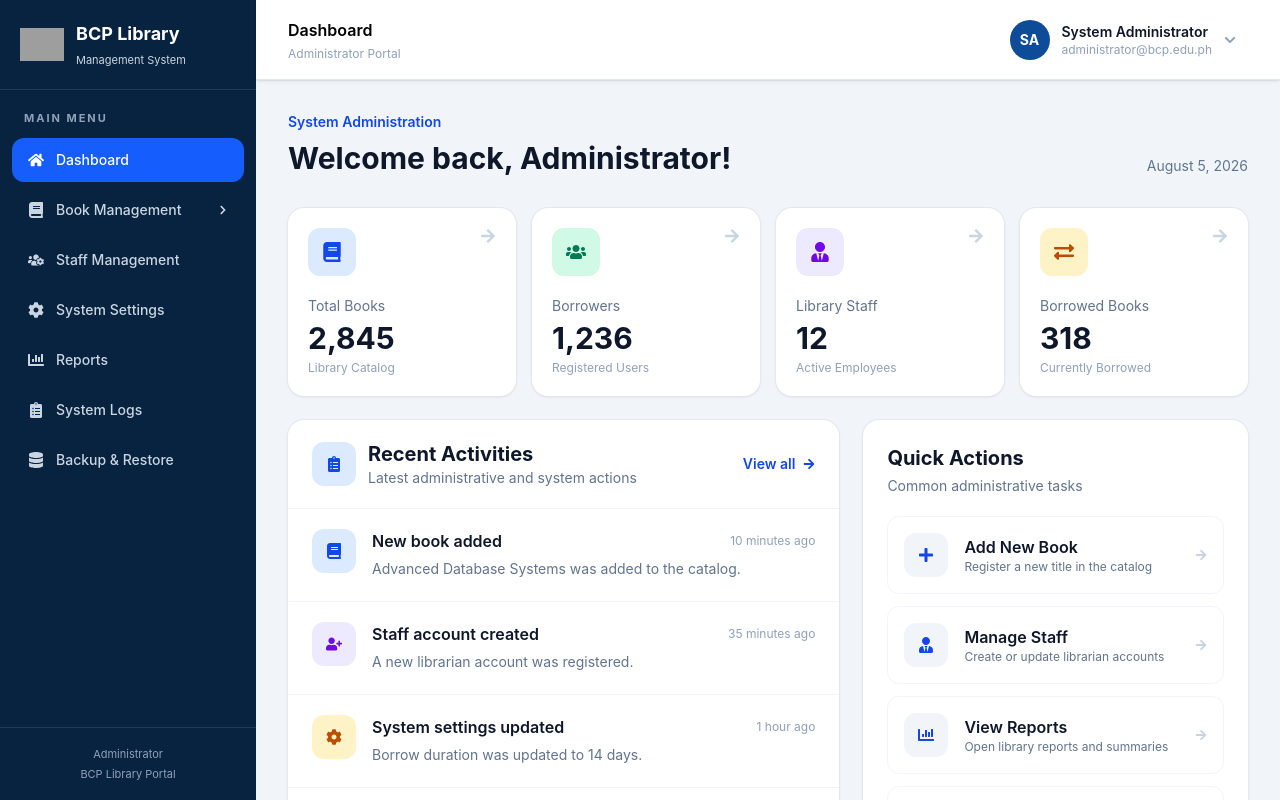
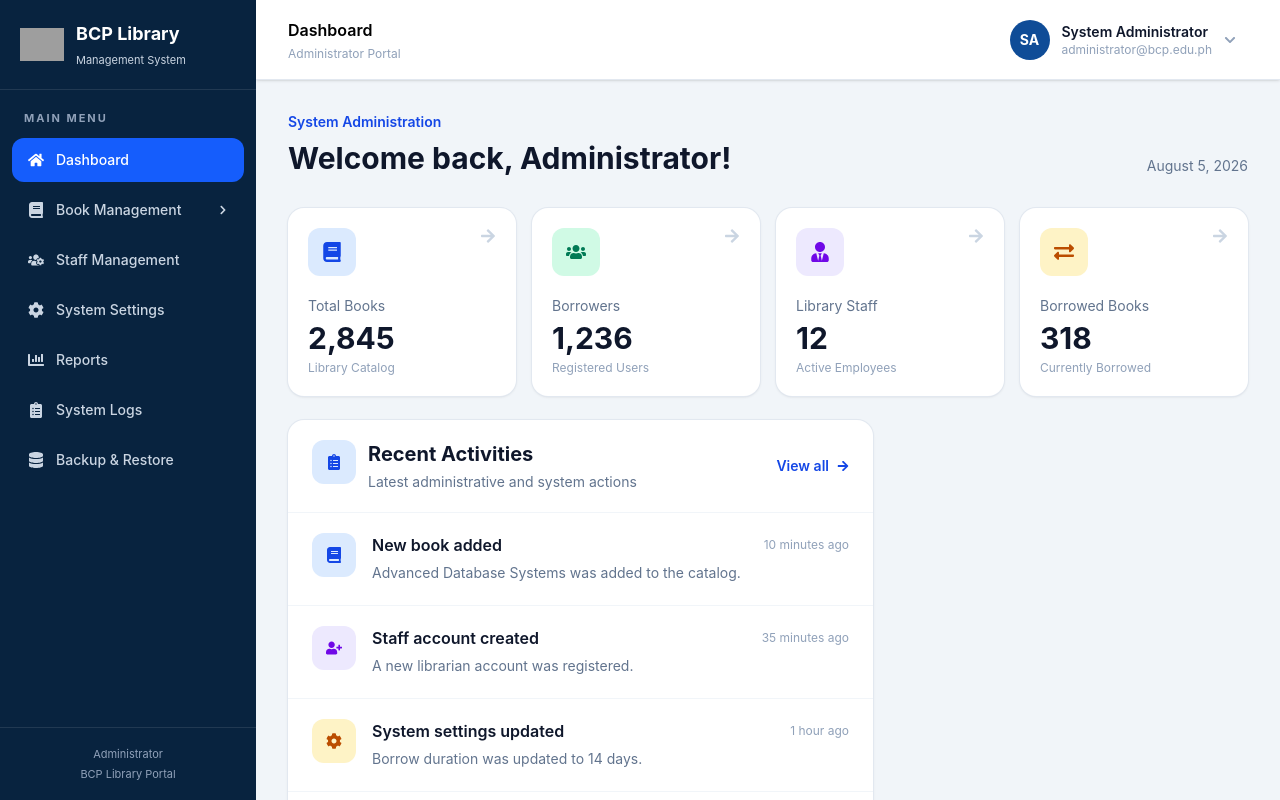
Before and after one commit to DevJiey/bcp-library, a React (Vite) app: page /admin/dashboard in a window 1280 px wide. Shown: the top 800 px of the page. Built offline with nearby package versions, Linux system fonts and the light colour scheme; sample sign-in values are in the browser's storage; grey boxes are pictures that could not be loaded.

Commit message:
Fixing UI in the Admin side

```diff
--- a/src/pages/admin/Dashboard.jsx
+++ b/src/pages/admin/Dashboard.jsx
@@ -198,21 +198,21 @@ function AdminDashboard() {
                     </div>
                 ))}
             </section>
-            <div className="mt-6 grid gap-6 xl:grid-cols-[1.5fr_0.9fr]">
+            <div className="mt-6 grid gap-4 sm:gap-6 xl:grid-cols-[1.5fr_0.9fr]">
                 {/* Recent Activities */}
                 <section className="overflow-hidden rounded-2xl bg-white shadow-sm ring-1 ring-slate-200">
-                    <div className="flex items-center justify-between border-b border-slate-100 px-6 py-5">
-                        <div className="flex items-center gap-3">
-                            <div className="flex h-11 w-11 items-center justify-center rounded-xl bg-blue-100 text-blue-700">
+                    <div className="flex flex-col gap-4 border-b border-slate-100 px-4 py-4 sm:flex-row sm:items-center sm:justify-between sm:px-6 sm:py-5">
+                        <div className="flex min-w-0 items-start gap-3">
+                            <div className="flex h-11 w-11 shrink-0 items-center justify-center rounded-xl bg-blue-100 text-blue-700">
                                 <FaClipboardList />
                             </div>
 
-                            <div>
-                                <h2 className="text-xl font-bold text-slate-900">
+                            <div className="min-w-0 flex-1">
+                                <h2 className="text-lg font-bold text-slate-900 sm:text-xl">
                                     Recent Activities
                                 </h2>
 
-                                <p className="text-sm text-slate-500">
+                                <p className="mt-1 text-sm leading-5 text-slate-500">
                                     Latest administrative and system actions
                                 </p>
                             </div>
@@ -221,7 +221,7 @@ function AdminDashboard() {
                         <button
                             type="button"
                             onClick={() => navigate("/admin/logs")}
-                            className="flex items-center gap-2 text-sm font-semibold text-blue-700 transition hover:text-blue-900"
+                            className="flex shrink-0 items-center gap-2 self-end text-sm font-semibold text-blue-700 transition hover:text-blue-900 sm:self-auto"
                         >
                             View all
                             <FaArrowRight className="text-xs" />
@@ -232,7 +232,7 @@ function AdminDashboard() {
                         {recentActivities.map((activity) => (
                             <article
                                 key={activity.id}
-                                className="flex gap-4 px-6 py-5 transition hover:bg-blue-50/40"
+                                className="flex gap-3 px-4 py-4 transition hover:bg-blue-50/40 sm:gap-4 sm:px-6 sm:py-5"
                             >
                                 <div
                                     className={`flex h-11 w-11 shrink-0 items-center justify-center rounded-xl ${activity.iconStyle}`}
@@ -242,60 +242,20 @@ function AdminDashboard() {
 
                                 <div className="min-w-0 flex-1">
                                     <div className="flex flex-col gap-1 sm:flex-row sm:items-center sm:justify-between">
-                                        <h3 className="font-semibold text-slate-900">
+                                        <h3 className="break-words font-semibold text-slate-900">
                                             {activity.title}
                                         </h3>
 
-                                        <span className="text-xs text-slate-400">
+                                        <span className="shrink-0 text-xs text-slate-400">
                                             {activity.time}
                                         </span>
                                     </div>
 
-                                    <p className="mt-1 text-sm leading-6 text-slate-500">
+                                    <p className="mt-1 break-words text-sm leading-6 text-slate-500">
                                         {activity.description}
                                     </p>
                                 </div>
                             </article>
-                        ))}
-                    </div>
-                </section>
-
-                {/* Quick Actions */}
-                <section className="rounded-2xl bg-white p-6 shadow-sm ring-1 ring-slate-200">
-                    <div className="mb-5">
-                        <h2 className="text-xl font-bold text-slate-900">
-                            Quick Actions
-                        </h2>
-
-                        <p className="mt-1 text-sm text-slate-500">
-                            Common administrative tasks
-                        </p>
-                    </div>
-
-                    <div className="space-y-3">
-                        {quickActions.map((action) => (
-                            <button
-                                key={action.label}
-                                type="button"
-                                onClick={() => navigate(action.path)}
-                                className="group flex w-full items-center gap-4 rounded-xl border border-slate-100 p-4 text-left transition hover:border-blue-200 hover:bg-blue-50"
-                            >
-                                <div className="flex h-11 w-11 shrink-0 items-center justify-center rounded-xl bg-slate-100 text-blue-700 transition group-hover:bg-blue-700 group-hover:text-white">
-                                    {action.icon}
-                                </div>
-
-                                <div className="min-w-0 flex-1">
-                                    <p className="font-semibold text-slate-900">
-                                        {action.label}
-                                    </p>
-
-                                    <p className="truncate text-xs text-slate-500">
-                                        {action.description}
-                                    </p>
-                                </div>
-
-                                <FaArrowRight className="text-xs text-slate-300 transition group-hover:translate-x-1 group-hover:text-blue-700" />
-                            </button>
                         ))}
                     </div>
                 </section>
```
